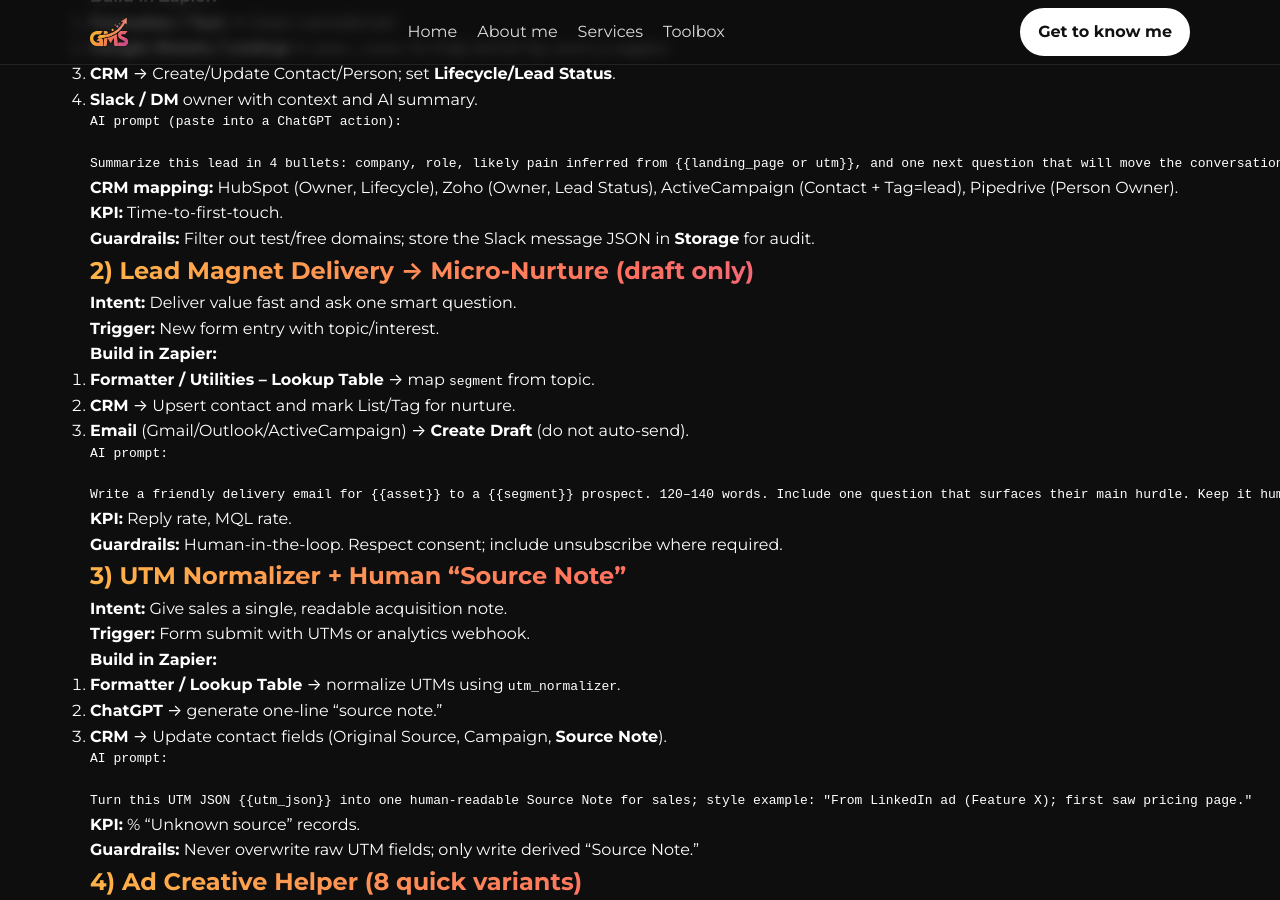
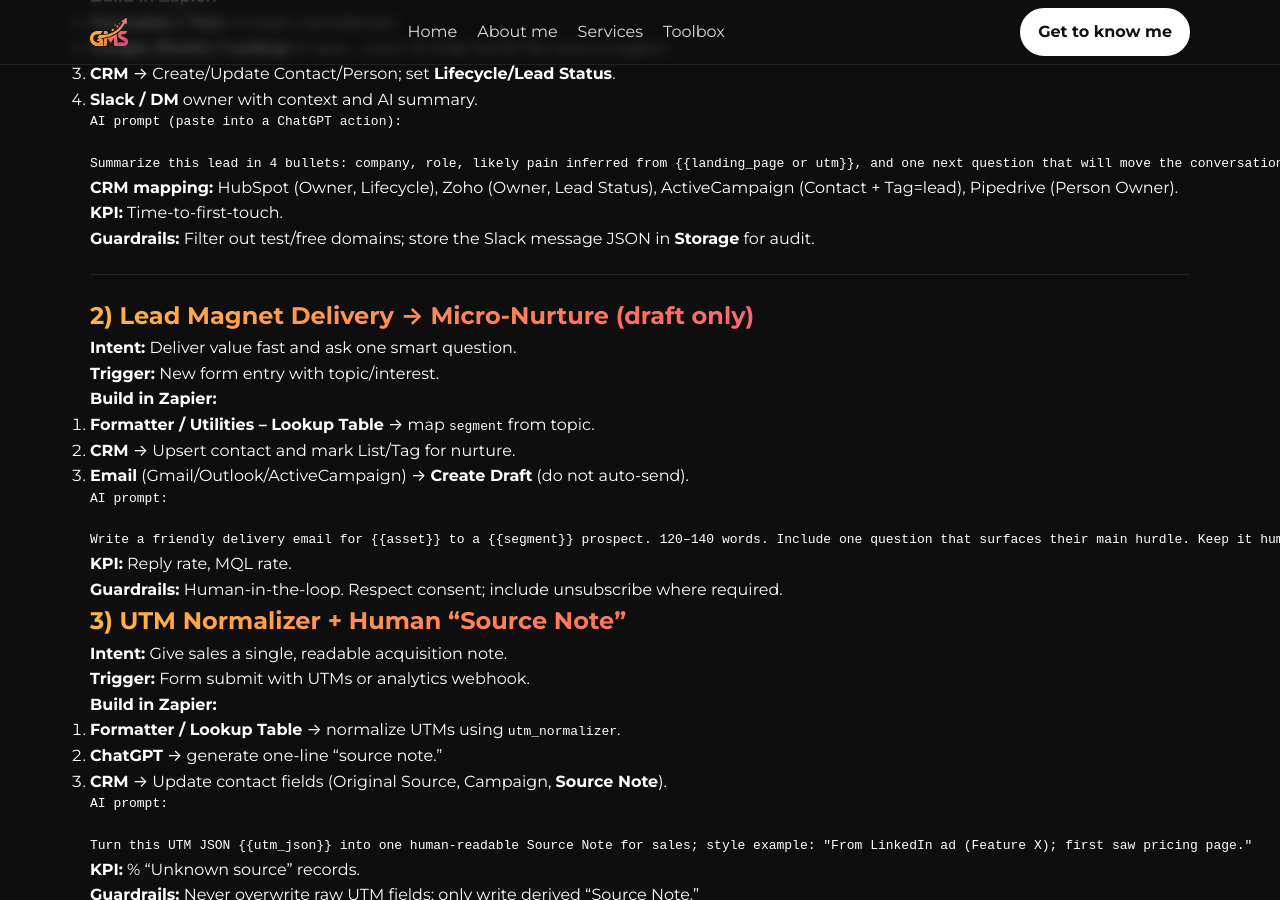
Before and after one commit to rliedmeiergrowth-create/freelanceproject, a Jekyll site: the page built from _toolbox/marketing-automation-workflows-zapier.md, in a window 1280 px wide and 900 px high, scrolled down 2439 px. Built offline with Jekyll 4.4.1, drawn with Linux system fonts in a browser that asks for light colours.

Commit message:
Update marketing-automation-workflows-zapier.md

```diff
--- a/_toolbox/marketing-automation-workflows-zapier.md
+++ b/_toolbox/marketing-automation-workflows-zapier.md
@@ -75,6 +75,7 @@
 
     <hr style="border:none;border-top:1px solid #222;margin:22px 0;">
 
+
     <h2>1) Speed-to-Lead Router (+ Slack ping)</h2>
     <p><strong>Intent:</strong> Reply within minutes, every time.<br>
        <strong>Trigger:</strong> Website form submit (Zapier <strong>Webhooks – Catch Hook</strong> or your form app).</p>
@@ -94,6 +95,8 @@
     <p><strong>CRM mapping:</strong> HubSpot (Owner, Lifecycle), Zoho (Owner, Lead Status), ActiveCampaign (Contact + Tag=lead), Pipedrive (Person Owner).<br>
        <strong>KPI:</strong> Time-to-first-touch.<br>
        <strong>Guardrails:</strong> Filter out test/free domains; store the Slack message JSON in <strong>Storage</strong> for audit.</p>
+
+        <hr style="border:none;border-top:1px solid #222;margin:22px 0;">
 
     <h2>2) Lead Magnet Delivery → Micro-Nurture (draft only)</h2>
     <p><strong>Intent:</strong> Deliver value fast and ask one smart question.<br>
@@ -131,6 +134,8 @@
     <p><strong>KPI:</strong> % “Unknown source” records.<br>
        <strong>Guardrails:</strong> Never overwrite raw UTM fields; only write derived “Source Note.”</p>
 
+ <hr style="border:none;border-top:1px solid #222;margin:22px 0;">
+
     <h2>4) Ad Creative Helper (8 quick variants)</h2>
     <p><strong>Intent:</strong> Ship fresh creative without creative block.<br>
        <strong>Trigger:</strong> New row in “Ad Ideas” sheet: <code>offer | audience | angle</code>.</p>
@@ -150,6 +155,8 @@
     <p><strong>KPI:</strong> CTR/CPC.<br>
        <strong>Guardrails:</strong> Keep disclaimers in a locked sheet column; quick factual review before launch.</p>
 
+        <hr style="border:none;border-top:1px solid #222;margin:22px 0;">
+
     <h2>5) Call/Support Transcript → CRM Summary</h2>
     <p><strong>Intent:</strong> Clear, structured notes AEs/CSMs actually read.<br>
        <strong>Trigger:</strong> Transcript text dropped into Drive or sent via webhook.</p>
@@ -165,6 +172,8 @@
     <p><strong>KPI:</strong> Next-step set rate, note completeness.<br>
        <strong>Guardrails:</strong> Attach transcript URL; avoid unnecessary PII in the prompt.</p>
 
+        <hr style="border:none;border-top:1px solid #222;margin:22px 0;">
+
     <h2>6) NPS/CSAT Router (Promoter vs Detractor)</h2>
     <p><strong>Intent:</strong> Turn promoters into reviews; save detractor relationships.<br>
        <strong>Trigger:</strong> Survey tool → New response.</p>
@@ -179,6 +188,8 @@
 </code></pre>
     <p><strong>KPI:</strong> Follow-up &lt;24h, review volume.<br>
        <strong>Guardrails:</strong> Store marketing consent before public review asks.</p>
+
+        <hr style="border:none;border-top:1px solid #222;margin:22px 0;">
 
     <h2>7) Weekly KPI Digest (truthful summary)</h2>
     <p><strong>Intent:</strong> Replace status meetings with a crisp weekly narrative.<br>
@@ -198,6 +209,8 @@
     <p><strong>KPI:</strong> Decisions made; meeting time saved.<br>
        <strong>Guardrails:</strong> Always link to the sheet/dashboard as source of truth.</p>
 
+        <hr style="border:none;border-top:1px solid #222;margin:22px 0;">
+
     <h2>8) Missing-Fields Poke (light data hygiene)</h2>
     <p><strong>Intent:</strong> Improve data quality without slowing the team.<br>
        <strong>Trigger:</strong> Weekly.</p>
@@ -209,6 +222,8 @@
     </ol>
     <p><strong>KPI:</strong> % complete records.<br>
        <strong>Guardrails:</strong> Nudge only; don’t block deals or auto-edit fields.</p>
+
+        <hr style="border:none;border-top:1px solid #222;margin:22px 0;">
 
     <h2>9) Win-Back Nudges (B2B dormant leads &amp; B2C lapsed buyers)</h2>
     <p><strong>Intent:</strong> Re-engage quietly and respectfully.<br>
```
